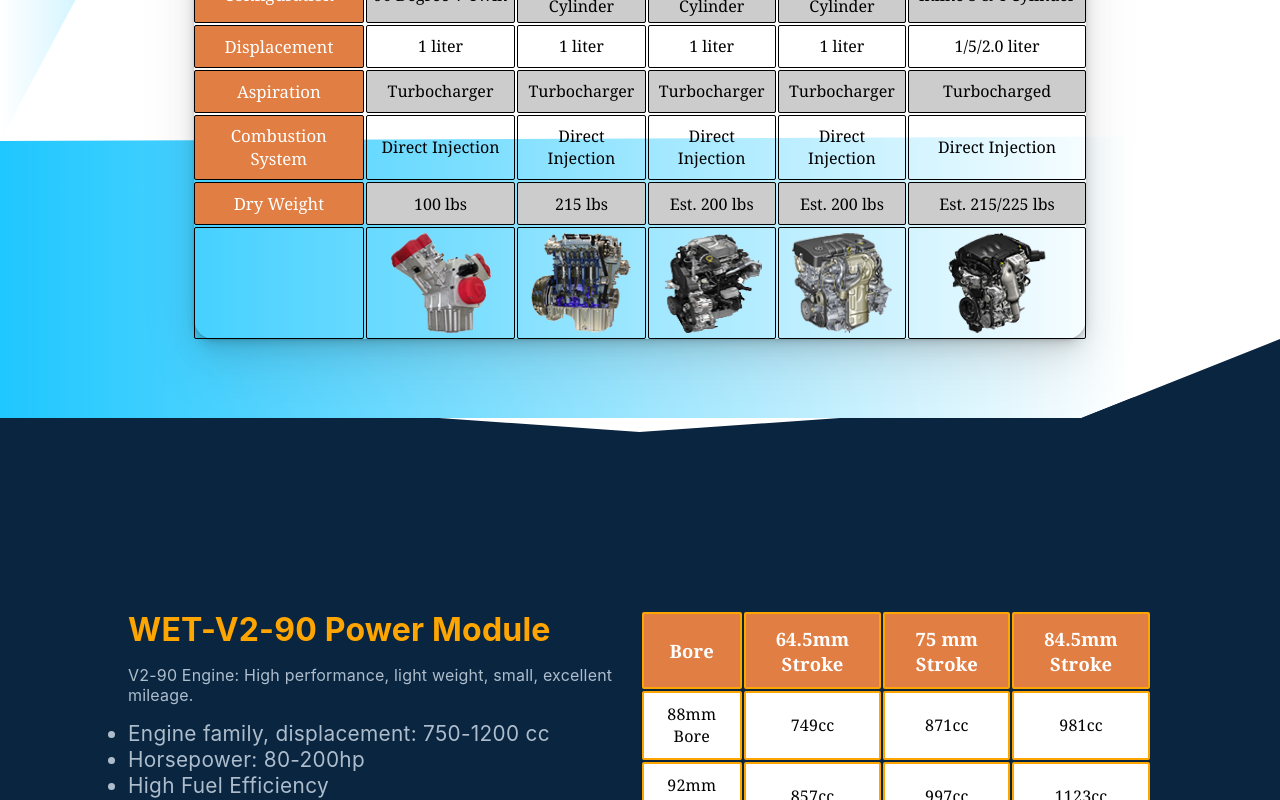
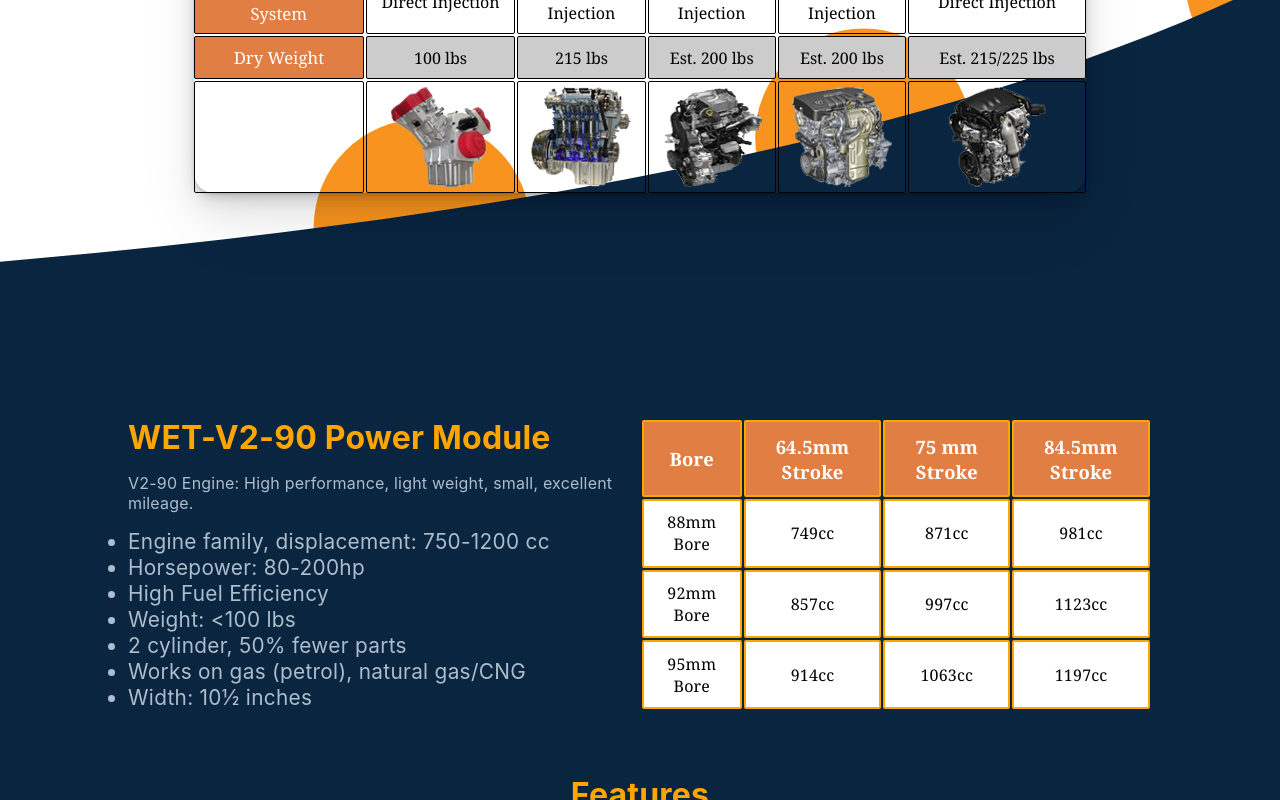
Before and after one commit to Elliot-Clark/Wescoa, a React (Create React App) app: page / in a window 1280 px wide. Shown: the part 2608-3408 px from the top of the page. Built offline with nearby package versions, Linux system fonts and the light colour scheme.

Commit message:
Background SVG fix

```diff
--- a/src/Forth/forth.css
+++ b/src/Forth/forth.css
@@ -2,33 +2,8 @@
     color: #adbdcc;
     background-color: #0a2540;
     position: relative;
-    margin-top: 5%;
     letter-spacing: .2px;
 }
-
-#forth:before {
-    content: "";
-    width: 100%;
-    height: 200px;
-    background-color: #0a2540;
-    position: absolute;
-    top: -50px;
-    left: 0;
-    transform: skewY(4deg);
-    z-index: -100;
-  }
-
-  #forth:after {
-    content: "";
-    width: 100%;
-    height: 200px;
-    background-color: #0a2540;
-    position: absolute;
-    top: -50px;
-    left: 0;
-    transform: skewY(-4deg);
-    z-index: -100;
-  }
 
 #forthUpperWrapper {
     display: flex;
--- a/src/Secondary/secondary.css
+++ b/src/Secondary/secondary.css
@@ -20,25 +20,15 @@
     z-index: -100;
   }
 
-  #secondary:after {
-    content: "";
-    width: 100%;
-    height: 220px;
-    background-color: #343a38;
-    position: absolute;
-    bottom: -100px;
-    left: 0;
-    transform: skewY(4deg);
-    z-index: -100;
-  }
-
 #secondary h2 {
     color: orange;
 }
 
 #secondaryWrapper {
     text-align: left;
-    margin: 10%;
+    margin-left: 10%;
+    margin-top: 10%;
+    margin-right: 10%;
     font-size: 1.3rem;
 }
 
--- a/src/Tertiary/tertiary.css
+++ b/src/Tertiary/tertiary.css
@@ -1,6 +1,8 @@
 #tertiary {
     background-image: url("./Background.svg");
-    background-size: auto 100%;
+    background-size: cover;
+    background-repeat: no-repeat;
+    background-position: center;
     z-index: -1000;
     margin: 0;
     padding: 0;
@@ -14,8 +16,9 @@
 }
 
 #tertiary h1 {
-    margin: 3%;
+    margin: 2%;
     font-size: 3.2rem;
+    color: orange;
 }
 
 #tertiary #engineComparisonsTable {
```
Also changed, not shown: src/Tertiary/Background.svg.
